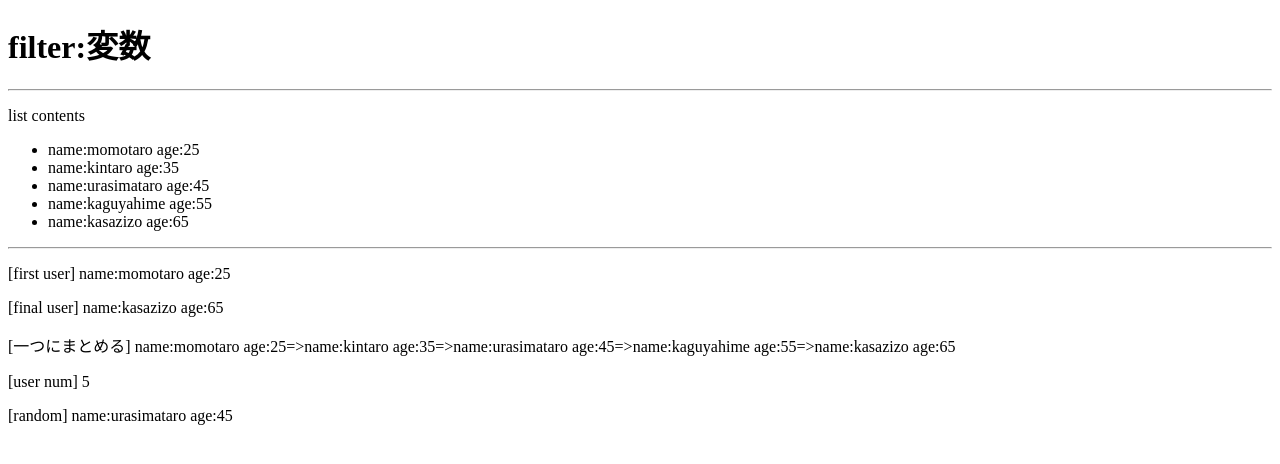
After one commit to GIFFHub/Flask_train, a Flask app: page /filter2 in a window 1280 px wide. The commit adds this page. Shown: the top 464 px of the page. Run offline with Flask 3, Linux system fonts and the light colour scheme.

Commit message:
2024/11/18

```diff
--- a/templates-sample/app.py
+++ b/templates-sample/app.py
@@ -89,6 +89,29 @@ def show_filter_block():
     word = 'pen'
     return render_template('filter/block.html', show_word=word)
 
+@app.route("/filter2")
+def show_filter_variable():
+    momo = Hero('momotaro', 25)
+    kinta = Hero('kintaro', 35)
+    ura = Hero('urasimataro', 45)
+    kagu = Hero('kaguyahime', 55)
+    kasa = Hero('kasazizo', 65)
+
+    hero_list = [momo, kinta, ura, kagu, kasa]
+    return render_template('filter/filter_list.html', heroes = hero_list)
+
+@app.template_filter('truncate')
+def str_truncate(value, length=10):
+    if len(value) > length:
+        return value[:length] + "..."
+    else:
+        return value
+
+@app.route("/filter3")
+def show_my_filter():
+    word = '寿限無'
+    long_word = 'じゅげむじゅげむごこうのすりきれ'
+    return render_template('filter/my_filter.html', show_word1=word, show_word2=long_word)
 
 if __name__ == '__main__':
 
--- a/templates-sample/templates/filter/block.html
+++ b/templates-sample/templates/filter/block.html
@@ -4,9 +4,9 @@
 
 {% block content %}
     <p> No filter </p>
-    this is a {{ show_word }}.
+        this is a {{ show_word }}.
     <p> filter </p>
-    {% filter upper %}
+    {% filter title %}
         this is a {{ show_word }}.
     {% endfilter %}
 {% endblock %}
--- /dev/null
+++ b/templates-sample/templates/filter/filter_list.html
@@ -0,0 +1,18 @@
+{% extends "filter/base3.html" %}
+
+{% block header %}<h1> filter:変数 </h1>{% endblock %}
+
+{% block content %}
+    <p> list contents </p>
+    <ul>
+            {% for hero in heroes %}
+                <li>{{ hero }}</li>
+            {% endfor %}
+    </ul>
+    <hr>
+    <p> [first user] {{heroes| first}}</p>
+    <p> [final user] {{heroes| last}}</p>
+    <p> [一つにまとめる] {{heroes| join('=>')}}</p>
+    <p> [user num] {{ heroes| length}}</p>
+    <p> [random] {{heroes| random}}</p>
+{% endblock %}
--- a/templates-sample/templates/top.html
+++ b/templates-sample/templates/top.html
@@ -17,6 +17,9 @@
     <a href="{{ url_for('item_list')}}">To class</a><br>
     <a href="{{ url_for('show_for_list')}}">(dynamic)商品一覧へ</a><br>
     <a href="{{ url_for('show_jinja_if')}}">ifelse</a><br>
+    <a href="{{ url_for('show_filter_block')}}">filter</a><br>
+    <a href="{{ url_for('show_filter_variable')}}">filter2</a><br>
+
 {% endblock %}
 
 
```
